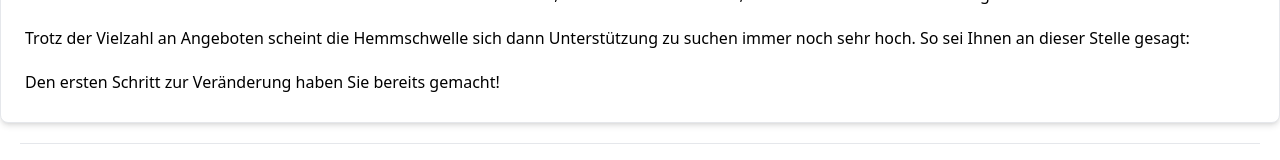
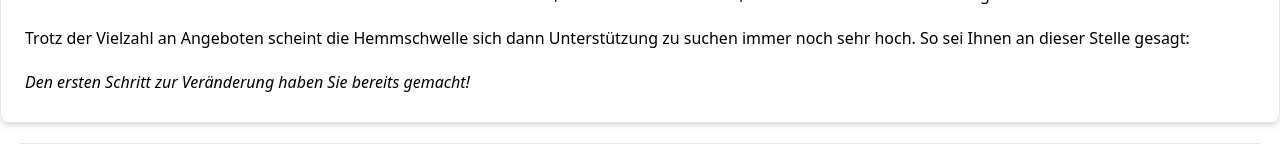
Before and after one commit to n2o/lisa3, a Next.js app: page / in a window 1280 px wide. Shown: the part 603-763 px from the top of the page. Built offline with nearby package versions, Linux system fonts and the light colour scheme.

Commit message:
Italic font

```diff
--- a/pages/index.tsx
+++ b/pages/index.tsx
@@ -44,7 +44,9 @@ export default function Home() {
             Unterstützung zu suchen immer noch sehr hoch. So sei Ihnen an dieser
             Stelle gesagt:
           </p>
-          <p>Den ersten Schritt zur Veränderung haben Sie bereits gemacht!</p>
+          <p className="italic">
+            Den ersten Schritt zur Veränderung haben Sie bereits gemacht!
+          </p>
         </Card>
       </section>
     </Layout>
```
